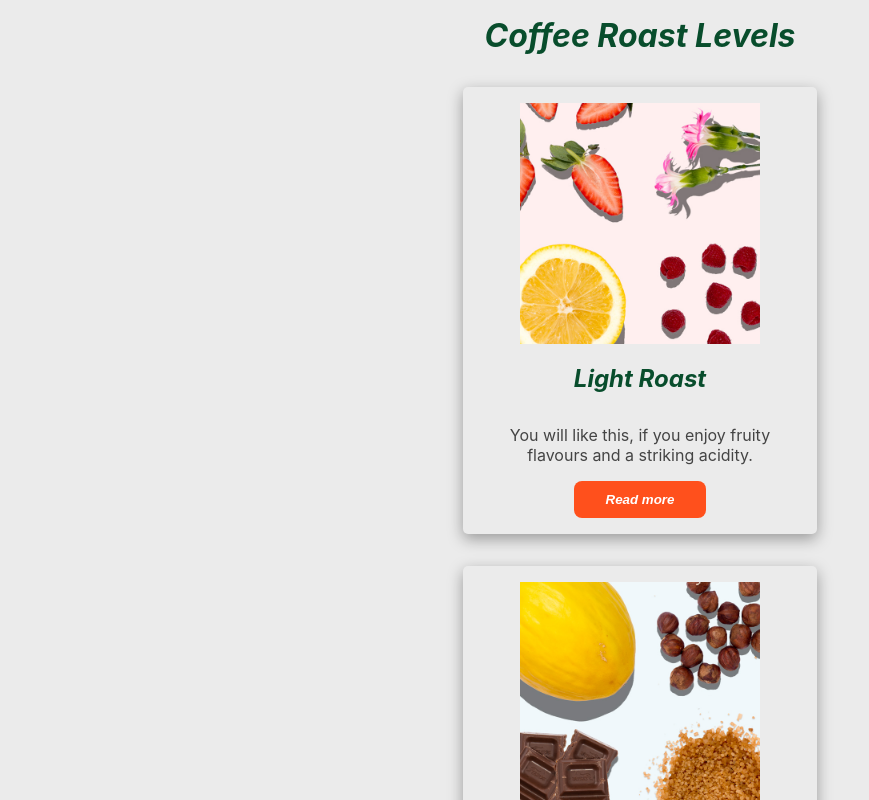
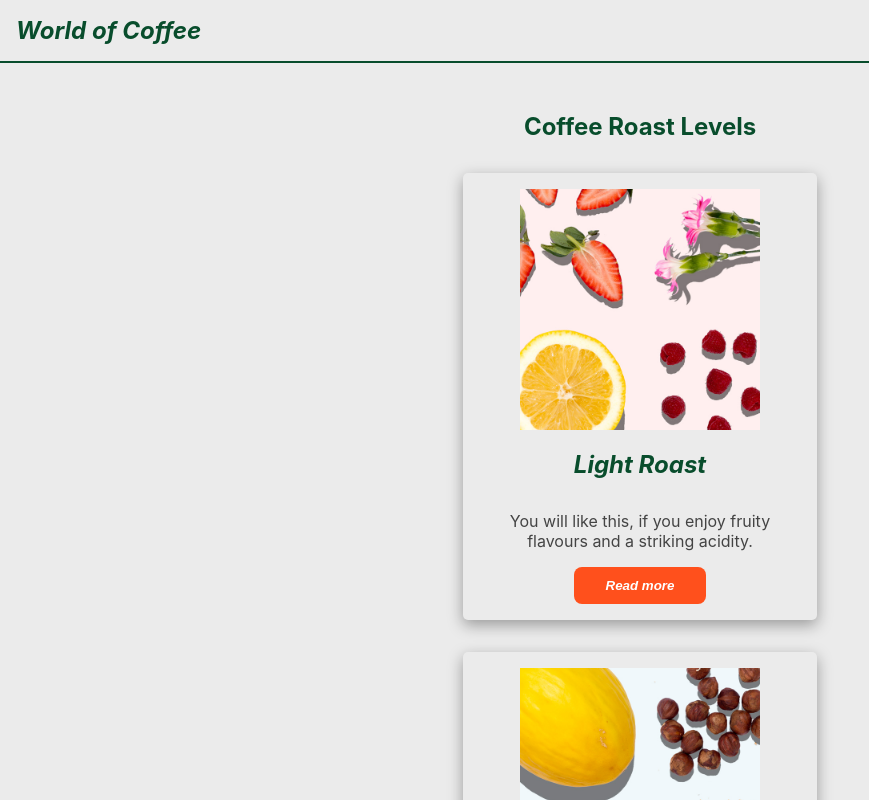
Before and after one commit to DanCesca/capstone-worldofcoffee, a React (Create React App) app in the folder client/: page / in a window 1280 px wide. Shown: the top 800 px of the page, without its empty margins (0-869 px from the left). Built offline with nearby package versions, Linux system fonts and the light colour scheme.

Commit message:
add header icon

```diff
--- a/client/src/App.js
+++ b/client/src/App.js
@@ -19,4 +19,5 @@ const AppContainer = styled.main`
   display: flex;
   flex-direction: column;
   align-items: center;
+  margin-top: 6rem;
 `;
--- a/client/src/GlobalStyles.js
+++ b/client/src/GlobalStyles.js
@@ -34,6 +34,7 @@ body{
 h1{
     margin: 1rem;
     font-style: italic;
+    font-size: 1.5em;
 }
 
 input, label, textarea{
--- /dev/null
+++ b/client/src/components/Header.jsx
@@ -0,0 +1,21 @@
+import styled from 'styled-components';
+
+export default function Header() {
+  return (
+    <HeaderBox>
+      <h1>World of Coffee</h1>
+    </HeaderBox>
+  );
+}
+
+const HeaderBox = styled.header`
+  background-color: var(--color-light-gray);
+  display: flex;
+  justify-content: left;
+  border-bottom: 2px solid #084d2c;
+  position: fixed;
+  top: 0;
+  left: 0;
+  right: 0;
+  z-index: 1;
+`;
--- a/client/src/pages/home.jsx
+++ b/client/src/pages/home.jsx
@@ -1,12 +1,13 @@
 import TasteCard from '../components/TasteCard';
 import { tastes } from '../database';
+import Header from '../components/Header';
 import styled from 'styled-components';
 
-
-function Home(){
+function Home() {
   return (
     <>
-    <h1>Coffee Roast Levels</h1>
+      <Header />
+      <PageTitle>Coffee Roast Levels</PageTitle>
       <CardWrapper role="list">
         {tastes.map(taste => (
           <TasteCard key={taste.id} taste={taste} />
@@ -14,7 +15,6 @@ return (
       </CardWrapper>
     </>
   );
-
 }
 
 export default Home;
@@ -25,3 +25,7 @@ const CardWrapper = styled.ul`
   justify-content: space-evenly;
   align-items: center;
 `;
+
+const PageTitle = styled.h2`
+  padding: 1rem;
+`;
```
Also changed, not shown: client/src/components/NavBar.jsx (added), client/src/icons/home.svg (added). Lines whose indentation alone changed are shown as unchanged.
